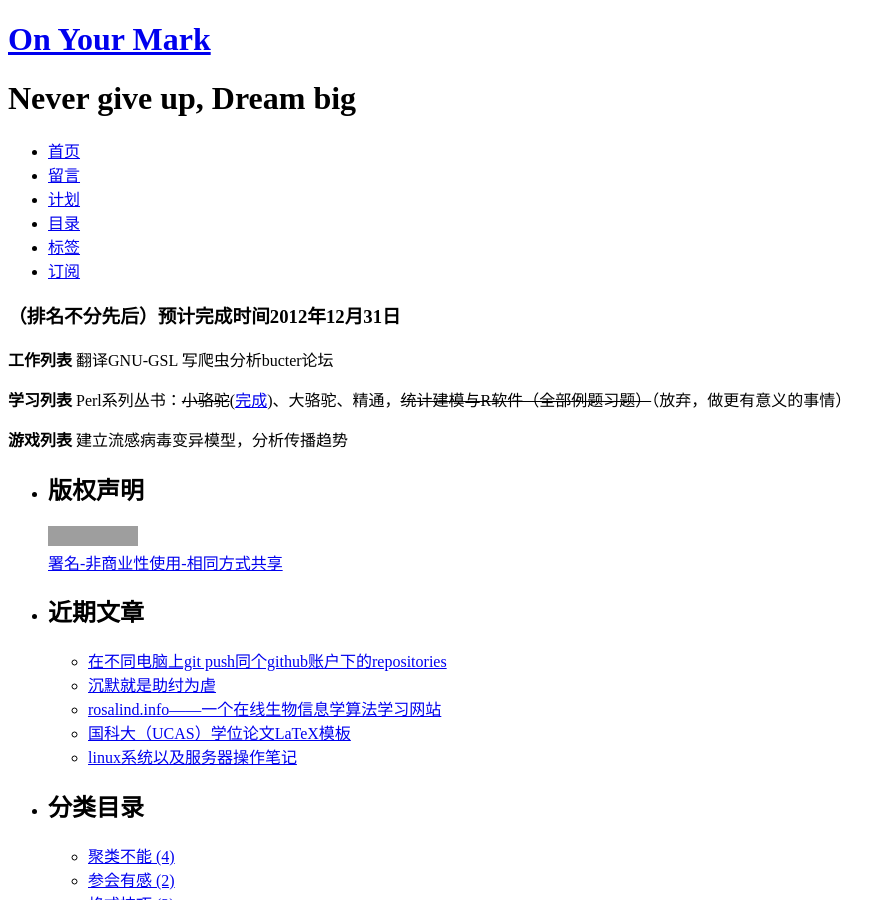
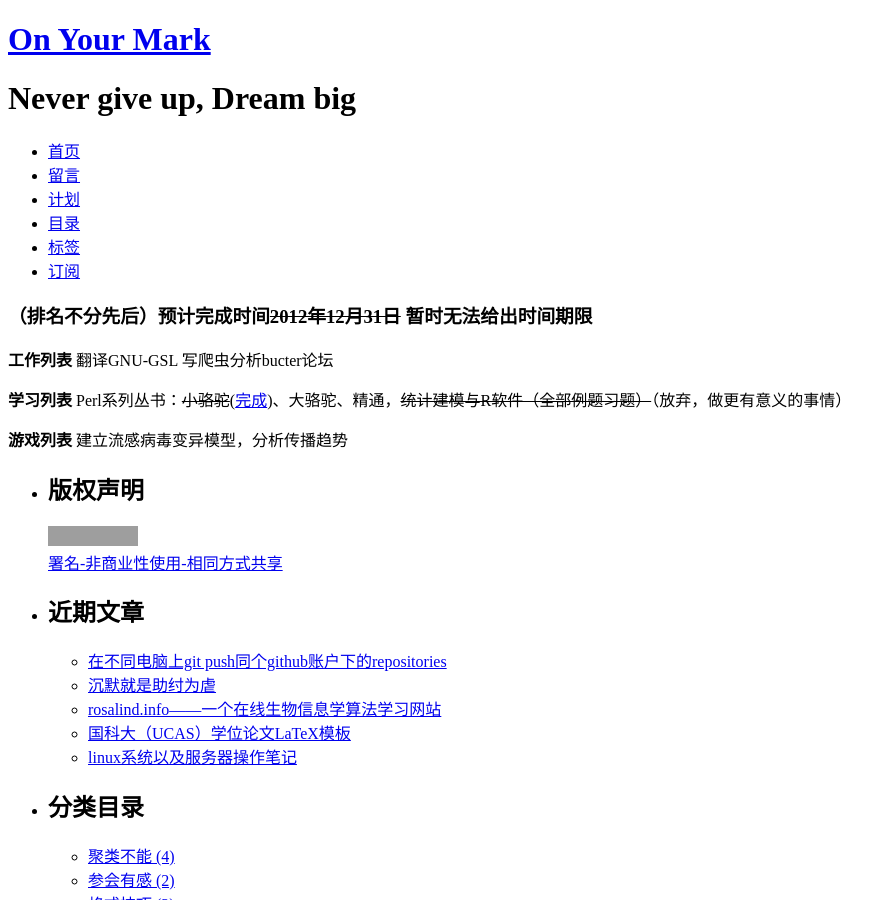
Before and after one commit to yulijia/cn, a Jekyll site: the page built from plan/index.md, in a window 1280 px wide and 900 px high. Shown: the whole window, without its empty margins (0-896 px from the left). Built offline with Jekyll 4.4.1, drawn with Linux system fonts in a browser that asks for light colours; nearby versions of some CDN libraries; grey boxes are pictures that could not be loaded.

Commit message:
now, no deadline

```diff
--- a/plan/index.md
+++ b/plan/index.md
@@ -3,7 +3,7 @@ published: true
 layout: page
 title: 计划
 ---
-###（排名不分先后）预计完成时间2012年12月31日
+###（排名不分先后）预计完成时间<del>2012年12月31日</del> 暂时无法给出时间期限
 
 **工作列表** 翻译GNU-GSL 写爬虫分析bucter论坛
 
```
